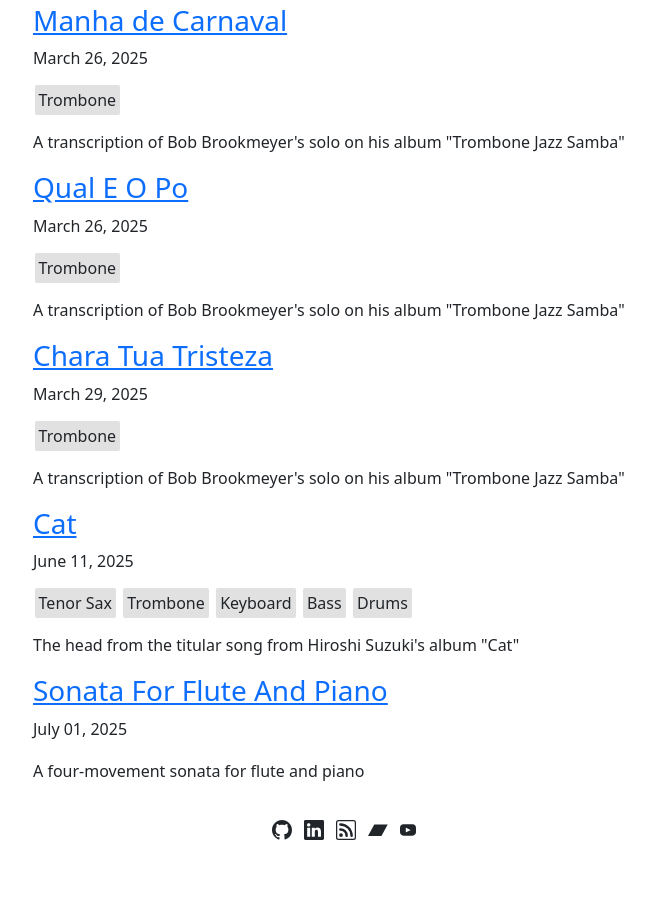
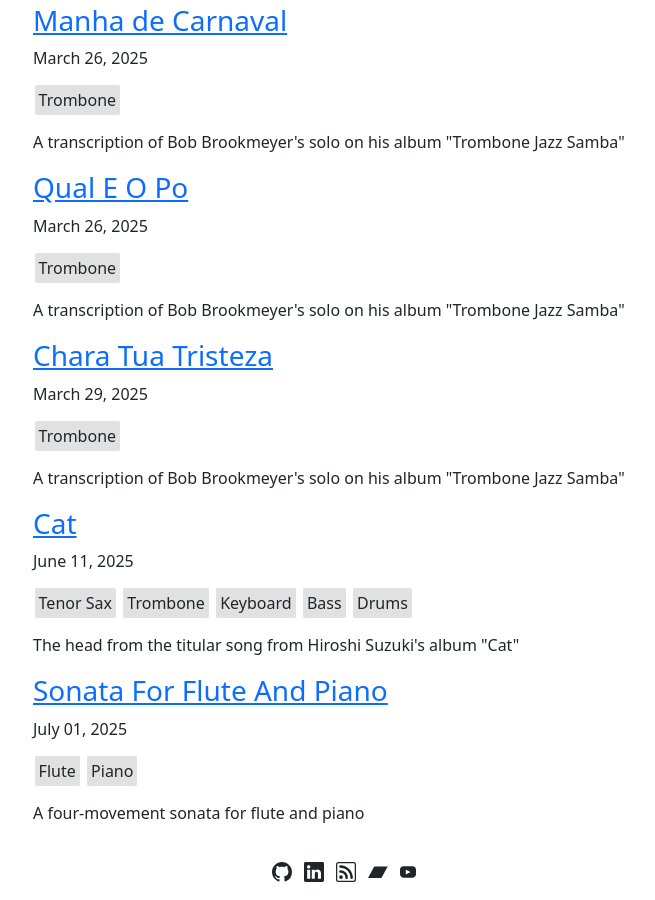
Before and after one commit to chipbell4/chipbell4.github.io, a Jekyll site: the page built from scores.html, in a window 1280 px wide and 900 px high, scrolled down 1543 px. Shown: the whole window, without its empty margins (296-951 px from the left). Built offline with Jekyll 4.4.1, drawn with Linux system fonts in a browser that asks for light colours; nearby versions of some CDN libraries; before the commit the page ends 2401 px from its top, so only the background shows below that.

Commit message:
Making sure to mark instruments and score type here

```diff
--- a/_scores/2025-07-01-Sonata For Flute And Piano.md
+++ b/_scores/2025-07-01-Sonata For Flute And Piano.md
@@ -2,8 +2,8 @@
 layout: music
 title: Sonata For Flute And Piano
 date: 2025-07-01
-instruments:
-score_type:
+instruments: Flute, Piano
+score_type: composition
 downloadable: /assets/scores/Sonata For Flute And Piano/Sonata For Flute And Piano.pdf
 preview: /assets/scores/Sonata For Flute And Piano/Sonata For Flute And Piano.mp3
 short_description: A four-movement sonata for flute and piano
```
